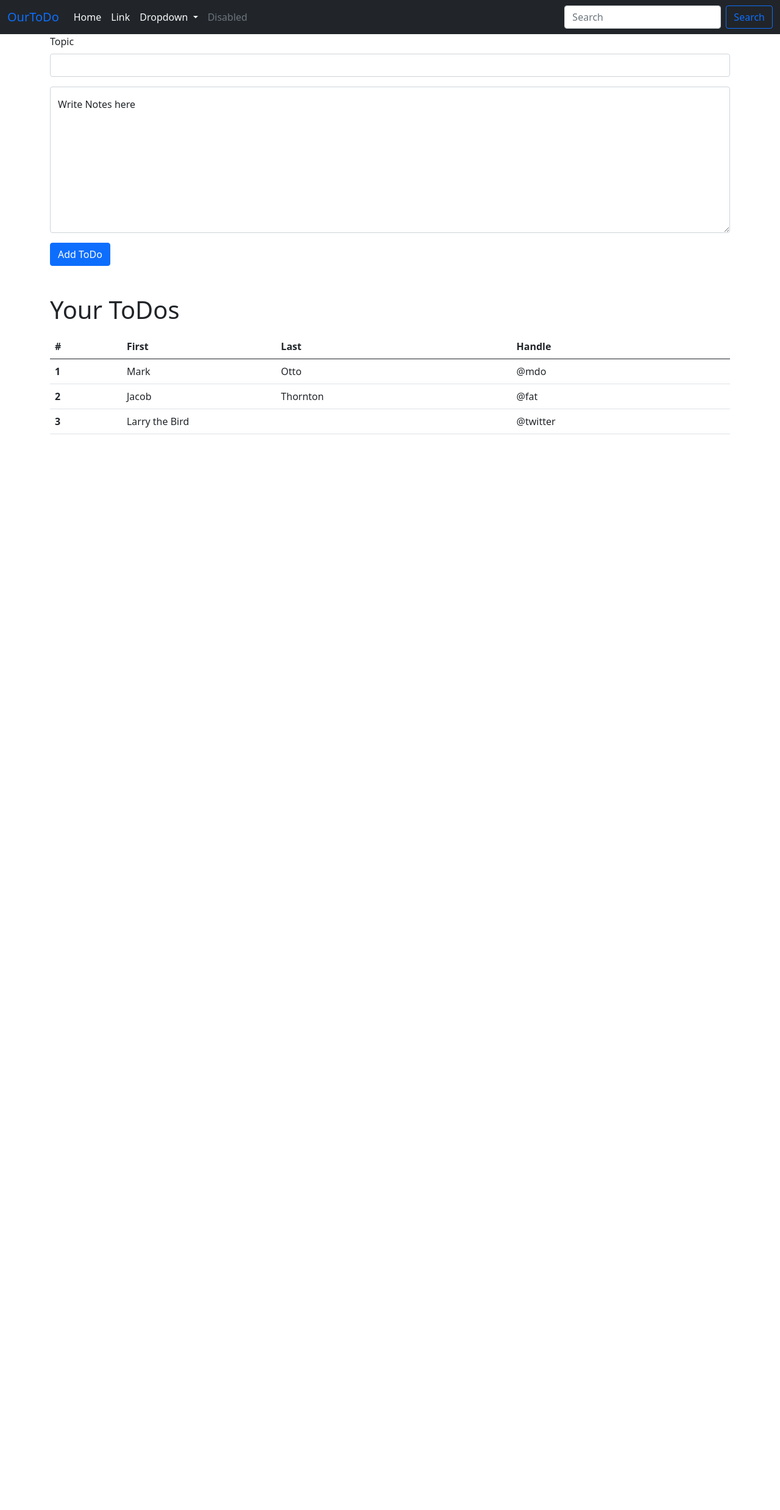
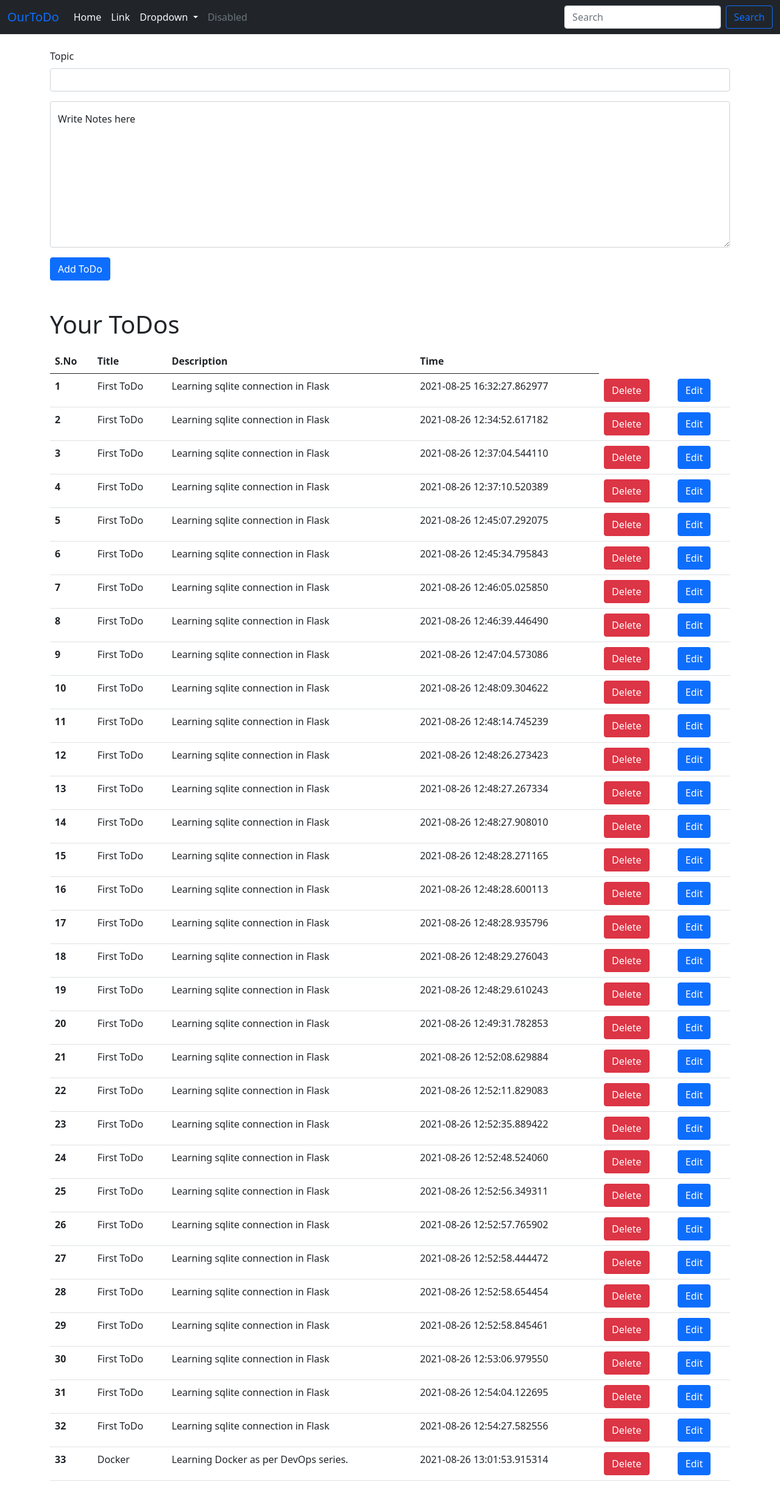
Before and after one commit to Neeteshking21/ToDo-flask, a Flask app: page / in a window 1280 px wide. Shown: the whole page at 61% size. Before the commit the page ends 712 px from the top, so only its background shows below. Run offline with Flask 2, Linux system fonts and the light colour scheme; data comes from the database, SQL or seed files in the repository; both versions use the stored data as it was after the commit.

Commit message:
Added Jinja templete to Index.html

```diff
--- a/app.py
+++ b/app.py
@@ -1,4 +1,4 @@
-from flask import Flask, render_template
+from flask import Flask, render_template, request
 from flask_sqlalchemy import SQLAlchemy
 from datetime import datetime
 
@@ -16,13 +16,21 @@ class Todo(db.Model):
     def __repr__(self) -> str:
         return  f"{self.sno} - {self.title}"
 
-@app.route("/")
+@app.route("/", methods=['GET', 'POST'])
 def hello_world():
-    todo = Todo(title='First ToDo', desc='Learning sqlite connection in Flask')
-    db.session.add(todo)
-    db.session.commit()
-    return render_template('Index.html')
+    if request.method == 'POST':
+        todo = Todo(title=request.form['title'], desc=request.form['desc'])
+        db.session.add(todo)
+        db.session.commit()
 
+    allTodo = Todo.query.all()
+    # print(allTodo)
+    return render_template('Index.html', allTodo = allTodo)
+
+@app.route("/show")
+def works():
+
+    return 'This is Works page'
 
 if __name__ == "__main__":
     app.run(debug=True)
--- a/templates/Index.html
+++ b/templates/Index.html
@@ -11,7 +11,7 @@
     <title>Hello, world!</title>
   </head>
   <body>
-    <nav class="navbar navbar-expand-lg navbar-light bg-dark">
+    <nav class="navbar navbar-expand-lg navbar-light bg-dark" style="position: fixed; width:100%;z-index: 800;">
         <div class="container-fluid">
           <a class="navbar-brand text-primary" href="#">OurToDo</a>
           <button class="navbar-toggler" type="button" data-bs-toggle="collapse" data-bs-target="#navbarSupportedContent" aria-controls="navbarSupportedContent" aria-expanded="false" aria-label="Toggle navigation">
@@ -48,16 +48,17 @@
         </div>
       </nav>
       <!--  Form for ToDO list -->
+      <div class="mycontainer" style="position: absolute;top:10%; width: 100%;">
         <div class="container">
-        <form>
+          <form action="/" method="POST">
               <div class="mb-3">
                 <label for="exampleInputEmail1" class="form-label">Topic</label>
-              <input type="email" class="form-control" id="exampleInputEmail1" aria-describedby="emailHelp">
+                <input type="text " class="form-control" id="exampleInputEmail1" name="title" aria-describedby="emailHelp">
 
               </div>
               <div class="mb-3">
                   <div class="form-floating">
-                    <textarea class="form-control" style="height: 30vh;" placeholder="Leave a comment here" id="floatingTextarea"></textarea>
+                      <textarea class="form-control" style="height: 30vh;" name="desc" placeholder="Leave a comment here" id="floatingTextarea"></textarea>
                       <label for="floatingTextarea">Write Notes here</label>
                     </div>
               </div>
@@ -73,33 +74,29 @@
           <table class="table my-3">
               <thead>
                 <tr>
-                <th scope="col">#</th>
-                <th scope="col">First</th>
-                <th scope="col">Last</th>
-                <th scope="col">Handle</th>
+                  <th scope="col">S.No</th>
+                  <th scope="col">Title</th>
+                  <th scope="col">Description</th>
+                  <th scope="col">Time</th>
                 </tr>
               </thead>
               <tbody>
+                {% for todo in allTodo %}
                 <tr>
-                <th scope="row">1</th>
-                <td>Mark</td>
-                <td>Otto</td>
-                <td>@mdo</td>
+                  <th scope="row">{{todo.sno}}</th>
+                  <td>{{todo.title}}</td>
+                  <td>{{todo.desc}}</td>
+                  <td>{{todo.date_created}}</td>
+                  <td><button class="btn btn-danger">Delete</button></td>
+                  <td><button class="btn btn-primary">Edit</button></td>
                 </tr>
-              <tr>
-                <th scope="row">2</th>
-                <td>Jacob</td>
-                <td>Thornton</td>
-                <td>@fat</td>
-              </tr>
-              <tr>
-                <th scope="row">3</th>
-                <td colspan="2">Larry the Bird</td>
-                <td>@twitter</td>
-              </tr>
+                {% endfor %}
+
               </tbody>
             </table>
         </div>
+      </div>
+
     <script src="https://cdn.jsdelivr.net/npm/bootstrap@5.0.2/dist/js/bootstrap.bundle.min.js" integrity="sha384-MrcW6ZMFYlzcLA8Nl+NtUVF0sA7MsXsP1UyJoMp4YLEuNSfAP+JcXn/tWtIaxVXM" crossorigin="anonymous"></script>
 
   </body>
```
Also changed, not shown: app.db. Lines whose indentation alone changed are shown as unchanged.
